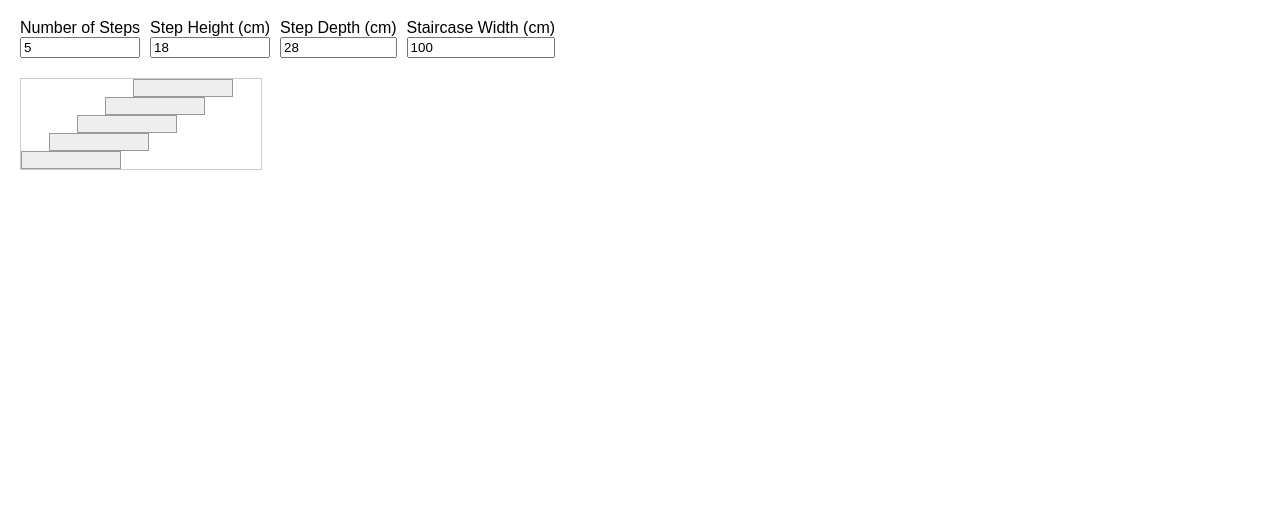
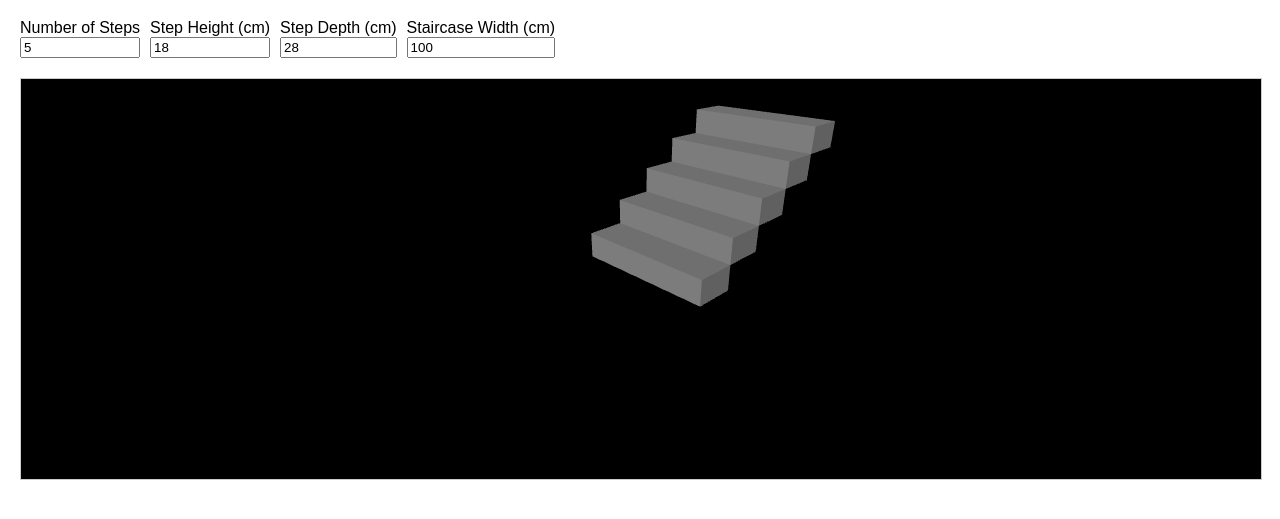
Before and after one commit to Paulnguyenpbm/Hello-codex, a plain HTML site: page index.html in a window 1280 px wide. Shown: the part 61-580 px from the top of the page. Drawn offline with nearby package versions, Linux system fonts and the light colour scheme.

Commit message:
Use Three.js for 3D staircase preview

```diff
--- a/index.html
+++ b/index.html
@@ -4,6 +4,7 @@
     <meta charset="UTF-8">
     <title>Staircase Configurator</title>
     <link rel="stylesheet" href="style.css">
+    <script src="https://cdn.jsdelivr.net/npm/three@0.160.0/build/three.min.js"></script>
 </head>
 <body>
     <h1>Staircase Configurator</h1>
--- a/script.js
+++ b/script.js
@@ -1,36 +1,64 @@
-document.addEventListener('DOMContentLoaded', function () {
+document.addEventListener('DOMContentLoaded', () => {
   const stepsInput = document.getElementById('steps');
   const heightInput = document.getElementById('stepHeight');
   const depthInput = document.getElementById('stepDepth');
   const widthInput = document.getElementById('stairWidth');
-    const preview = document.getElementById('previewContainer');
+  const container = document.getElementById('previewContainer');
 
-    function updatePreview() {
+  const scene = new THREE.Scene();
+  const camera = new THREE.PerspectiveCamera(
+    45,
+    container.clientWidth / container.clientHeight,
+    0.1,
+    1000
+  );
+
+  const renderer = new THREE.WebGLRenderer({ antialias: true });
+  renderer.setSize(container.clientWidth, container.clientHeight);
+  container.appendChild(renderer.domElement);
+
+  const light = new THREE.DirectionalLight(0xffffff, 0.8);
+  light.position.set(1, 2, 3);
+  scene.add(light);
+  scene.add(new THREE.AmbientLight(0xffffff, 0.4));
+
+  const stepsGroup = new THREE.Group();
+  scene.add(stepsGroup);
+
+  camera.position.set(200, 150, 200);
+  camera.lookAt(0, 0, 0);
+
+  function buildStairs() {
+    while (stepsGroup.children.length > 0) {
+      const child = stepsGroup.children[0];
+      stepsGroup.remove(child);
+    }
+
     const steps = parseInt(stepsInput.value, 10);
     const stepHeight = parseInt(heightInput.value, 10);
     const stepDepth = parseInt(depthInput.value, 10);
     const width = parseInt(widthInput.value, 10);
 
-        preview.innerHTML = '';
-
     for (let i = 0; i < steps; i++) {
-            const step = document.createElement('div');
-            step.className = 'step';
-            step.style.width = width + 'px';
-            step.style.height = stepHeight + 'px';
-            step.style.bottom = (i * stepHeight) + 'px';
-            step.style.left = (i * stepDepth) + 'px';
-            preview.appendChild(step);
+      const geometry = new THREE.BoxGeometry(width, stepHeight, stepDepth);
+      const material = new THREE.MeshLambertMaterial({ color: 0xcccccc });
+      const mesh = new THREE.Mesh(geometry, material);
+      mesh.position.y = i * stepHeight + stepHeight / 2;
+      mesh.position.z = -i * stepDepth - stepDepth / 2;
+      stepsGroup.add(mesh);
+    }
   }
 
-        preview.style.height = (steps * stepHeight) + 'px';
-        preview.style.width = (steps * stepDepth + width) + 'px';
+  function animate() {
+    requestAnimationFrame(animate);
+    renderer.render(scene, camera);
   }
+  animate();
 
-    stepsInput.addEventListener('input', updatePreview);
-    heightInput.addEventListener('input', updatePreview);
-    depthInput.addEventListener('input', updatePreview);
-    widthInput.addEventListener('input', updatePreview);
+  stepsInput.addEventListener('input', buildStairs);
+  heightInput.addEventListener('input', buildStairs);
+  depthInput.addEventListener('input', buildStairs);
+  widthInput.addEventListener('input', buildStairs);
 
-    updatePreview();
+  buildStairs();
 });
--- a/style.css
+++ b/style.css
@@ -17,13 +17,7 @@ label {
 
 #previewContainer {
     position: relative;
-    height: 300px;
+    height: 400px;
+    width: 100%;
     border: 1px solid #ccc;
 }
-
-.step {
-    position: absolute;
-    background-color: #eee;
-    border: 1px solid #999;
-    box-sizing: border-box;
-}
```
Also changed, not shown: 1 other file. Lines whose indentation alone changed are shown as unchanged.
